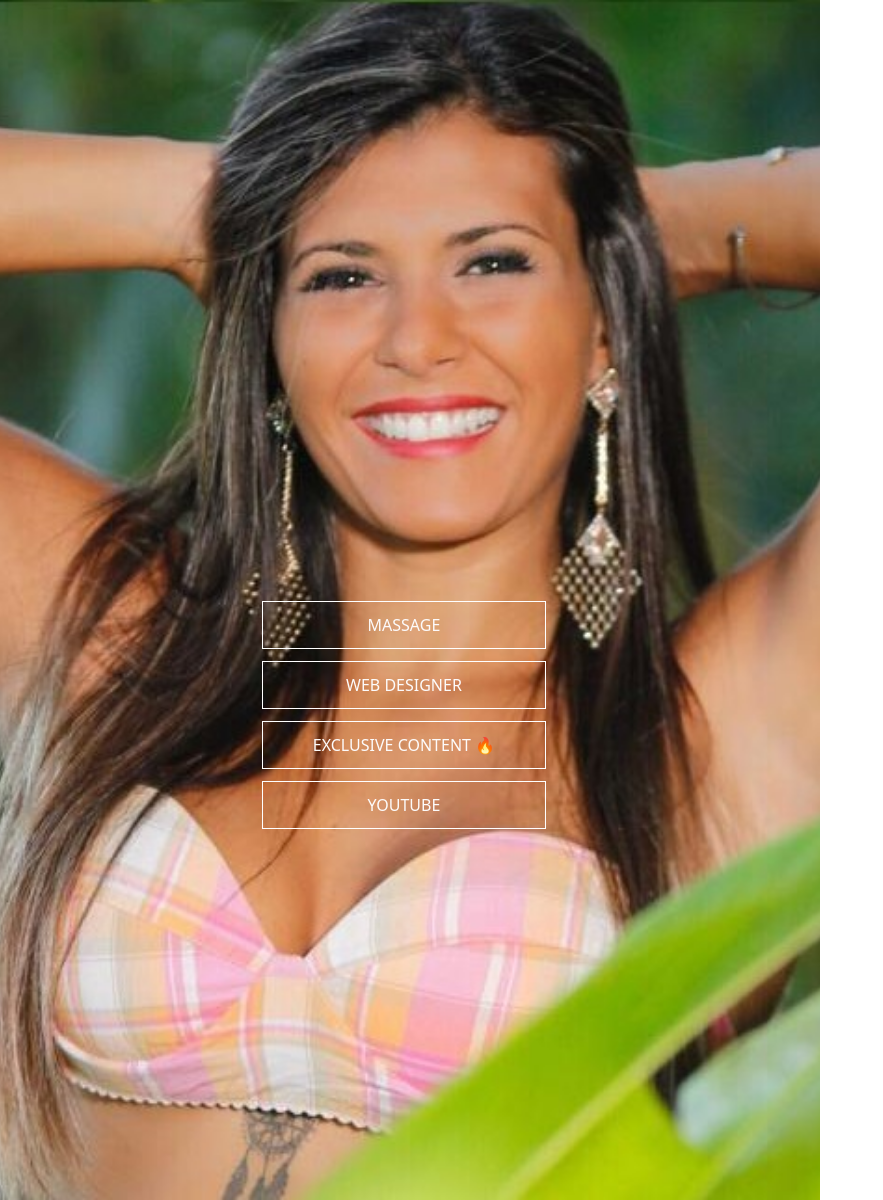
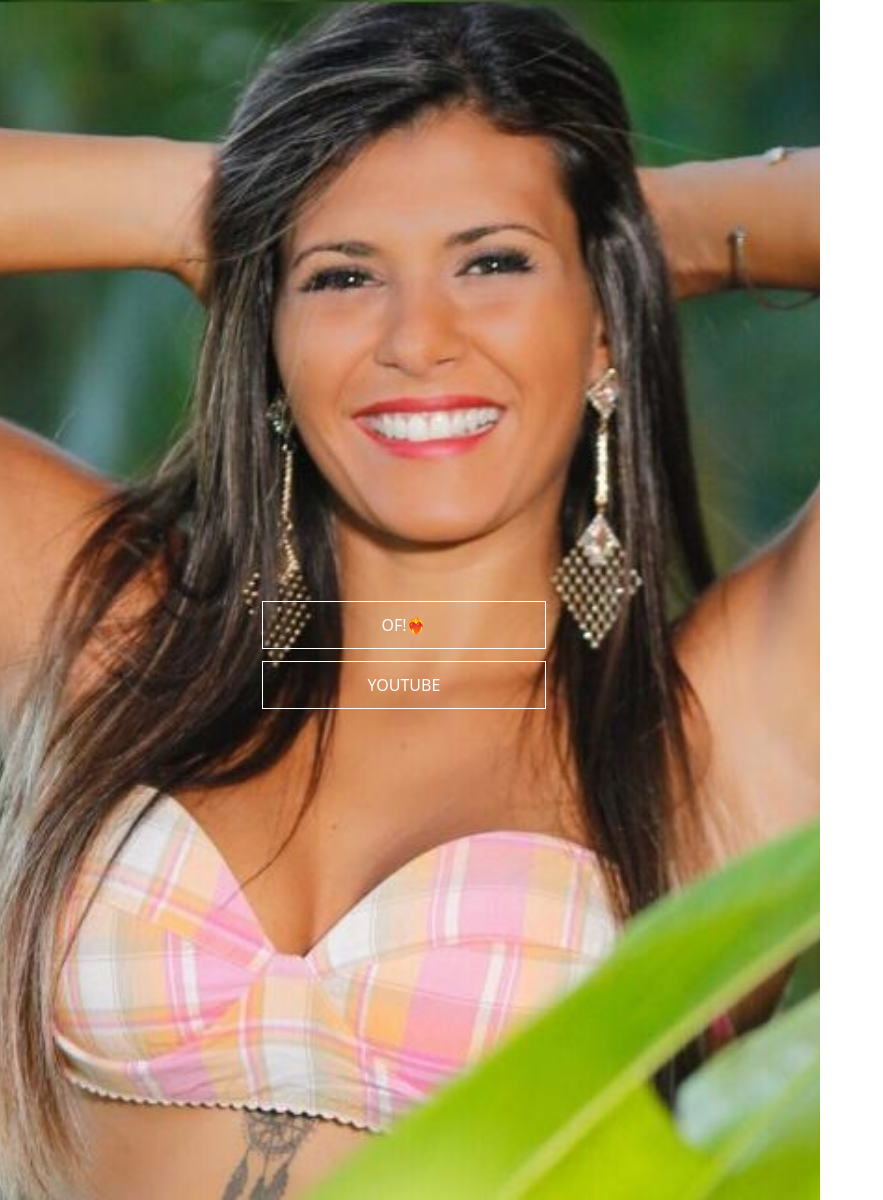
Before and after one commit to DesignLu/link, a plain HTML site: page index.html in a window 1280 px wide. Shown: the whole page, without its empty margins (0-883 px from the left). Drawn offline with nearby package versions, Linux system fonts and the light colour scheme.

Commit message:
Update index.html

```diff
--- a/index.html
+++ b/index.html
@@ -33,13 +33,10 @@
     <div class="container">
 
 
-    <a href="https://instagram.com/spa_da_lu?igshid=MzNlNGNkZWQ4Mg==" target="blank"><span><button>MASSAGE</button></span></a>
 
-    <a href=" https://designlu.github.io/portfolio/" target="blank"><span><button>WEB DESIGNER</button></span></a>
+    <a href="https://onlyfans.com/lulita" target="blank"><span><button>OF!❤️‍🔥</button></span></a>
 
-    <a href="https://onlyfans.com/lulita" target="blank"><span><button>EXCLUSIVE CONTENT 🔥</button></span></a>
-
-    <a href="https://www.youtube.com/channel/UCWxmINaStZ19v3GO62NBLbQ" target="blank"><span><button>YOUTUBE</button></span></a>
+    <a href="https://www.youtube.com/@experienciaslu" target="blank"><span><button>YOUTUBE</button></span></a>
 
 
     </div>
```
